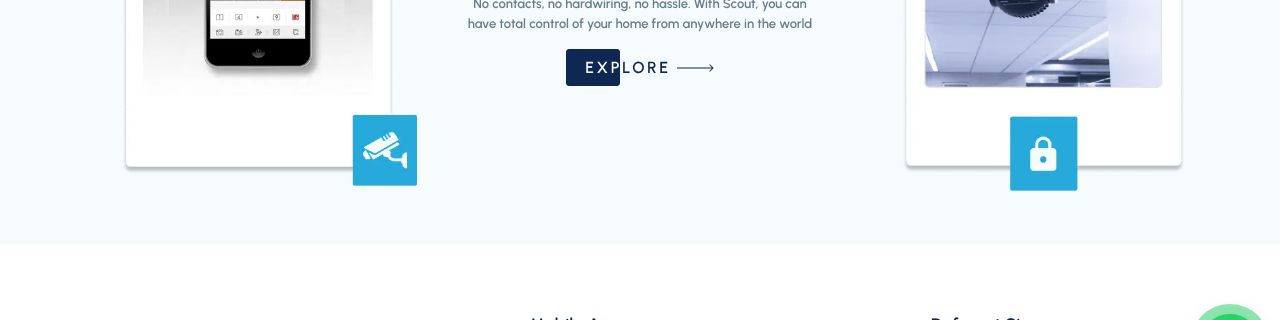
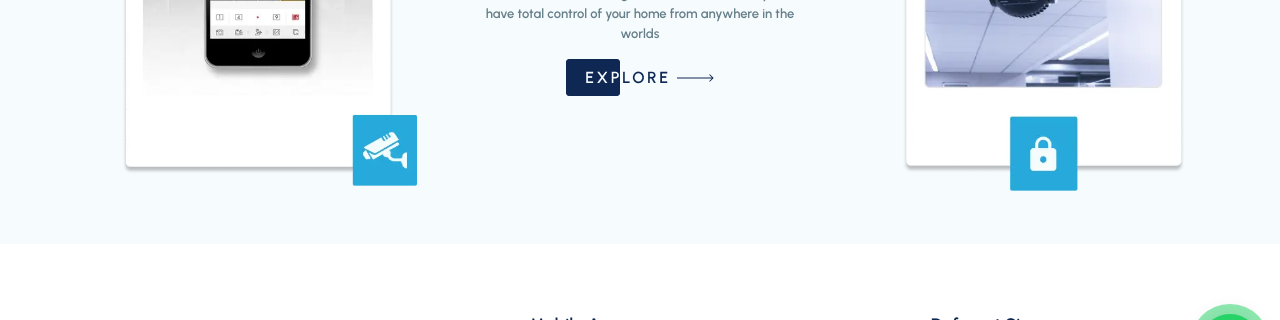
Before and after one commit to subhani-sayyad/js-secure, a plain HTML site: page index.html in a window 1280 px wide. Shown: the part 386-706 px from the top of the page. Drawn offline with nearby package versions, Linux system fonts and the light colour scheme; files whose address does not match are found by name.

Commit message:
git in it

```diff
--- a/index.html
+++ b/index.html
@@ -80,7 +80,7 @@
                       </h1>
                       <h5>No contacts, no hardwiring, no hassle. With Scout,
                         you can have total control of your home from
-                        anywhere in the world</h5>
+                        anywhere in the worlds</h5>
                         <button class="hero-btn">
                             <a href="#explore-segments">
                             <img src="./assets/Hero-btn.png" loading="lazy" alt="Estimte-btn" width="100%" height="auto">
```
